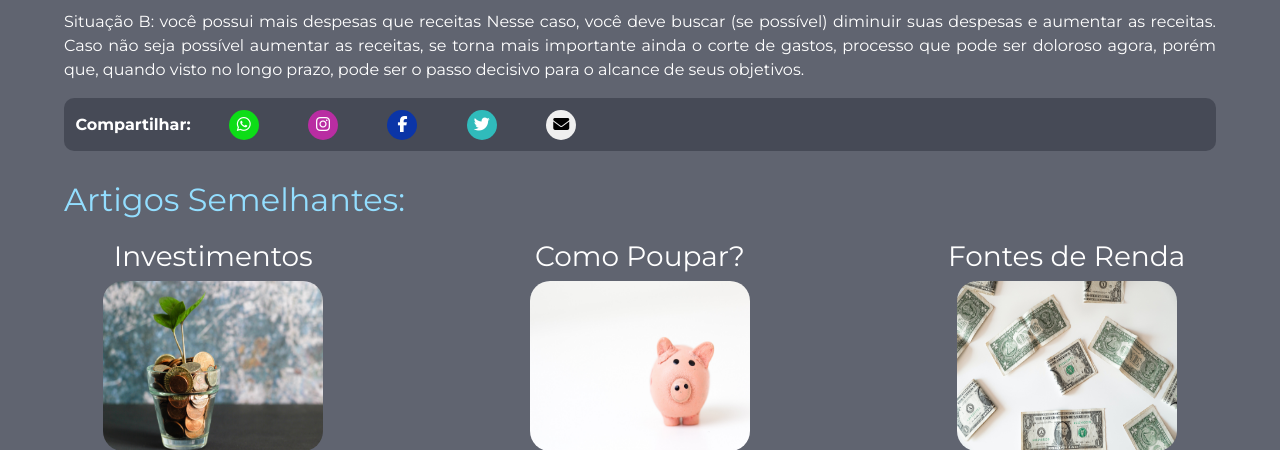
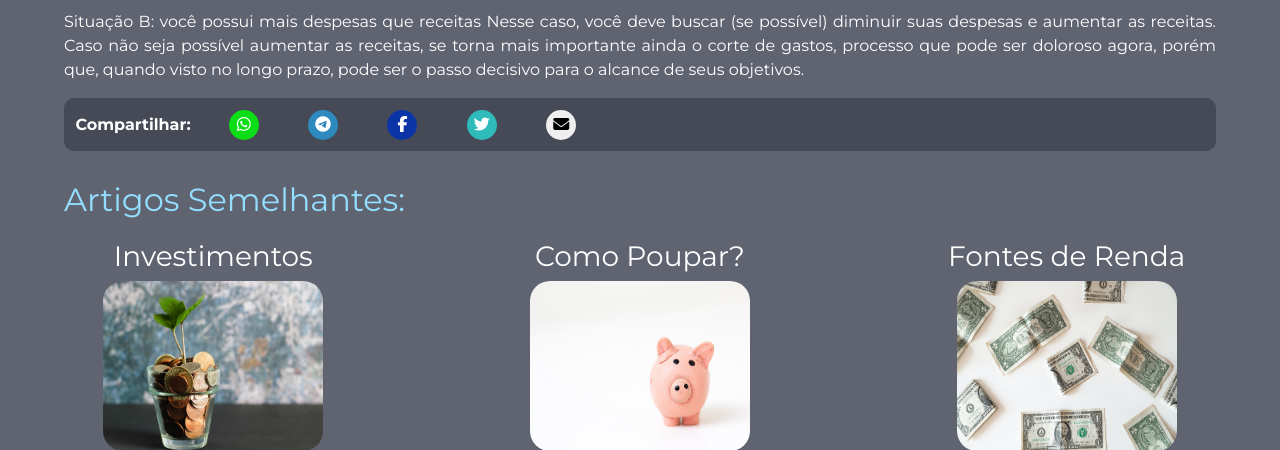
Before and after one commit to ICEI-PUC-Minas-PPLCC-TI/tiaw-ppl-cc-m-20211-grupo-10-financas, a PHP site: page /src/artigo1.html in a window 1280 px wide. Shown: the part 1406-1856 px from the top of the page. Run offline with PHP 8.4, Linux system fonts and the light colour scheme; some libraries are stand-ins or nearby versions.

Commit message:
made the sharing icons in the artigos fuctional and added the script artigo1.js

```diff
--- a/src/artigo1.html
+++ b/src/artigo1.html
@@ -130,11 +130,11 @@
 
       <div class="compartilhamento">
         <h3><b>Compartilhar:</b></h3>
-        <button type="button" id="whatsapp"><i class="fab fa-whatsapp"></i></button>
-        <button type="button" id="instagram"><i class="fab fa-instagram"></i></button>
-        <button type="button" id="facebook"><i class="fab fa-facebook-f"></i></button>
-        <button type="button" id="twitter"><i class="fab fa-twitter"></i></button>
-        <button type="button" id="email"><i class="fas fa-envelope"></i></button>
+        <button type="button" id="whatsapp" onclick="compartilhaWhatsapp()"><i class="fab fa-whatsapp"></i></button>
+        <button type="button" id="telegram" onclick="compartilhaTelegram()"><i class="fab fa-telegram-plane"></i></button>
+        <button type="button" id="facebook" onclick="compartilhaFacebook()"><i class="fab fa-facebook-f"></i></button>
+        <button type="button" id="twitter" onclick="compartilhaTweeter()"><i class="fab fa-twitter"></i></button>
+        <button type="button" id="email" onclick="compartilhaEmail()"><i class="fas fa-envelope"></i></button>
       </div>
 
       <h2>Artigos Semelhantes:</h2>
@@ -189,6 +189,7 @@
     </div>
   </footer>
 
+  <script src="./scripts/artigo1.js"></script>
   <script src="https://code.jquery.com/jquery-3.3.1.slim.min.js"
     integrity="sha384-q8i/X+965DzO0rT7abK41JStQIAqVgRVzpbzo5smXKp4YfRvH+8abtTE1Pi6jizo"
     crossorigin="anonymous"></script>
--- /dev/null
+++ b/src/scripts/artigo1.js
@@ -0,0 +1,20 @@
+    function compartilhaWhatsapp(){
+        var link = "https://api.whatsapp.com/send?text=" + encodeURIComponent(window.location.href);
+        window.location.assign(link);
+    }
+
+    function compartilhaTelegram(){
+        window.location.assign("https://telegram.me/share/url?url=" + encodeURIComponent(window.location.href));
+    }
+
+    function compartilhaFacebook(){
+        window.location.assign("https://www.facebook.com/sharer/sharer.php?u=" + encodeURIComponent(window.location.href));
+    }
+
+    function compartilhaTweeter(){
+        window.location.assign("https://twitter.com/intent/tweet?url=" + encodeURIComponent(window.location.href));
+    }
+
+    function compartilhaEmail(){
+        window.location.assign("https://api.addthis.com/oexchange/0.8/forward/email/offer?url=" + encodeURIComponent(window.location.href));
+    }
--- a/src/styles/artigo1.css
+++ b/src/styles/artigo1.css
@@ -30,8 +30,8 @@
   color: white;
   margin-left: 3%;
 }
-#instagram{
-  background-color: rgb(185, 45, 162);
+#telegram{
+  background-color: rgb(45, 137, 190);
   color: white;
 }
 #facebook{
```
Also changed, not shown: src/artigo2.html (+6 -5 lines), src/artigo3.html (+6 -5 lines), src/artigo4.html (+6 -5 lines).
